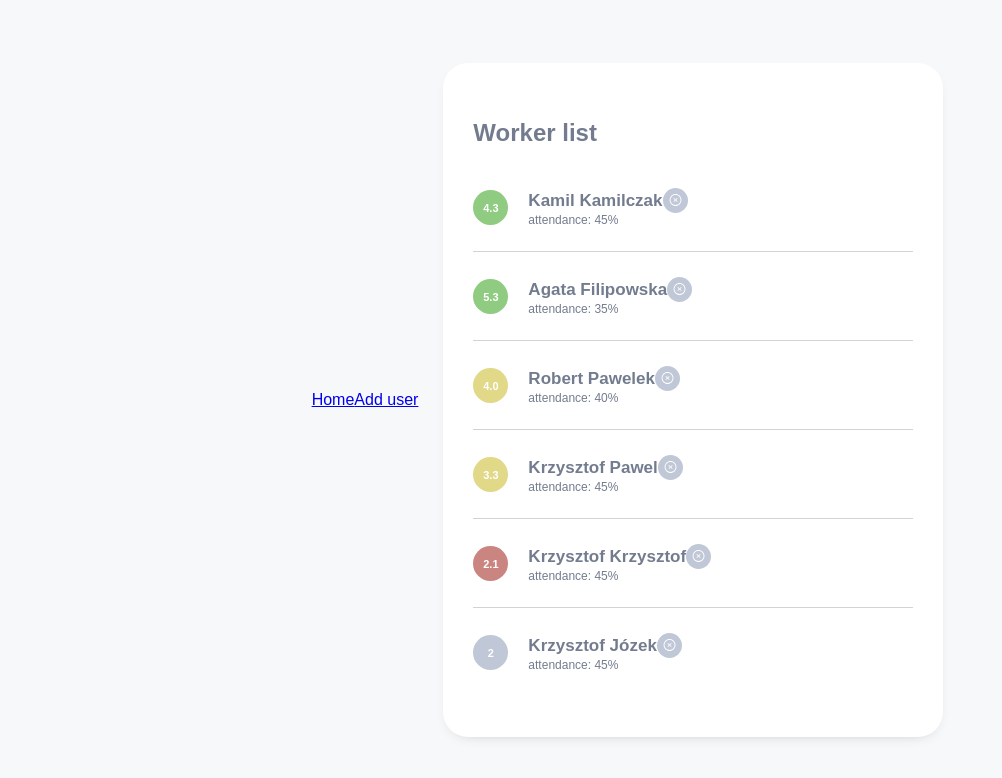
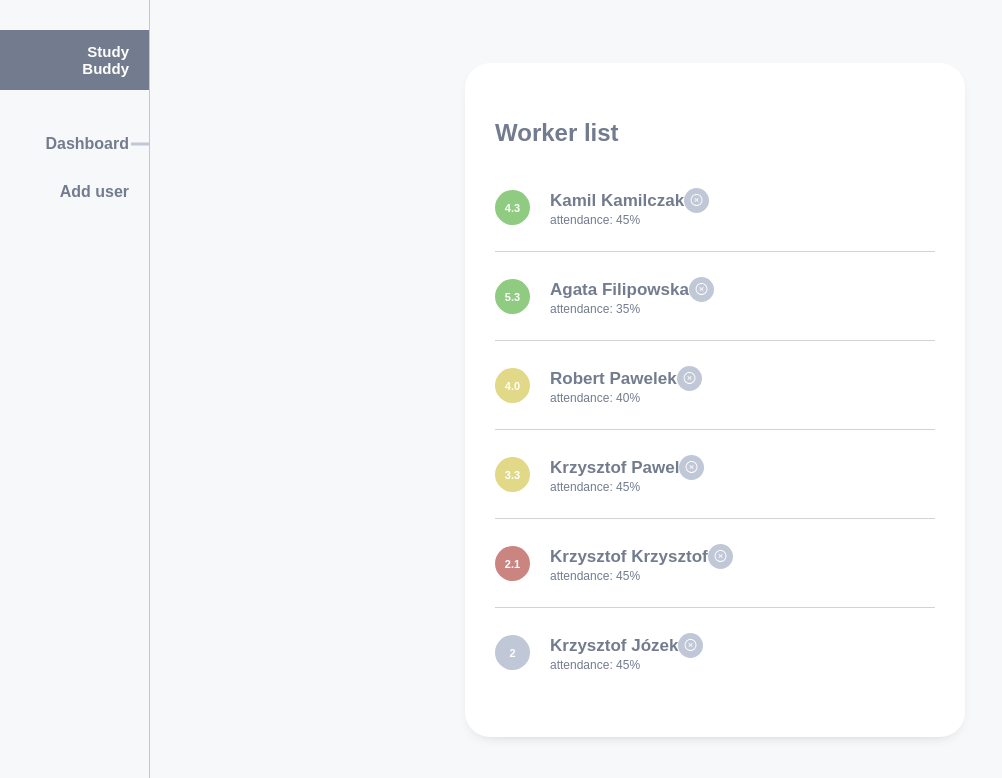
Before and after one commit to Kkinod/ReactAndTS-Favorites_Notes, a React (Create React App) app: page / in a window 1280 px wide. Shown: the top 778 px of the page, without its empty margins (0-1002 px from the left). Built offline with nearby package versions, Linux system fonts and the light colour scheme.

Commit message:
add MainTemplate

```diff
--- /dev/null
+++ b/src/components/templates/MainTemplate/MainTemplate.styles.tsx
@@ -0,0 +1,12 @@
+import styled from 'styled-components'
+
+export const Wrapper = styled.div`
+    width: 100%;
+    height: 100vh;
+    overflow-x: scroll;
+    margin: 0;
+    padding: 0;
+    display: grid;
+    grid-template-columns: 150px 1fr;
+    background-color: ${({ theme }) => theme.colors.lightGrey};
+`
--- /dev/null
+++ b/src/components/templates/MainTemplate/MainTemplate.tsx
@@ -0,0 +1,18 @@
+import React from 'react'
+import Navigation from '../../organisms/Navigation/Navigation'
+import { Wrapper } from '../../templates/MainTemplate/MainTemplate.styles'
+
+interface IChildren {
+    children: React.ReactNode
+}
+
+const MainTemplate = ({ children }: IChildren) => {
+    return (
+        <Wrapper>
+            <Navigation />
+            {children}
+        </Wrapper>
+    )
+}
+
+export default MainTemplate
--- a/src/views/App.tsx
+++ b/src/views/App.tsx
@@ -4,9 +4,10 @@ import { ThemeProvider } from 'styled-components'
 import { GlobalStyle } from '../assets/styles/globalStyle'
 import theme from '../assets/styles/theme'
 import Wrapper from './App.styles'
-import { BrowserRouter as Router, Route, Routes, Link } from 'react-router-dom'
+import { BrowserRouter as Router, Route, Routes } from 'react-router-dom'
 import { users as usersData } from '../data/users'
 import Form from '../components/organisms/Form/Form'
+import MainTemplate from '../components/templates/MainTemplate/MainTemplate'
 
 export interface IUsersList {
     name: string
@@ -52,16 +53,9 @@ const App = () => {
         <Router>
             <ThemeProvider theme={theme}>
                 <GlobalStyle />
+                <MainTemplate>
                     <Wrapper>
-                    <nav>
-                        <Link to='/'>Home</Link>
-                        <Link to='/add-user'>Add user</Link>
-                    </nav>
                         <Routes>
-                        <Route
-                            path='/'
-                            element={<UsersList deleteWorker={deleteWorker} users={users} />}
-                        />
                             <Route
                                 path='/add-user'
                                 element={
@@ -72,8 +66,13 @@ const App = () => {
                                     />
                                 }
                             />
+                            <Route
+                                path='/'
+                                element={<UsersList deleteWorker={deleteWorker} users={users} />}
+                            />
                         </Routes>
                     </Wrapper>
+                </MainTemplate>
             </ThemeProvider>
         </Router>
     )
```
Lines whose indentation alone changed are shown as unchanged.
